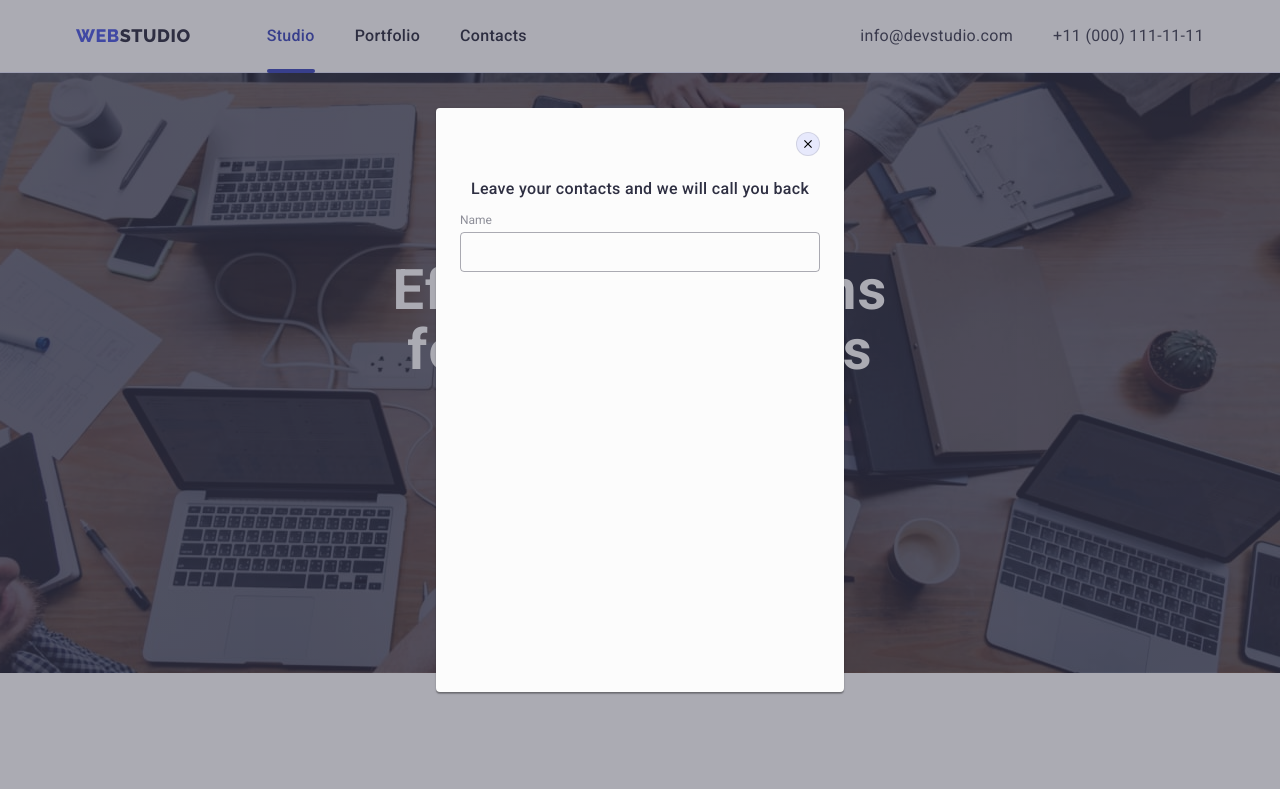
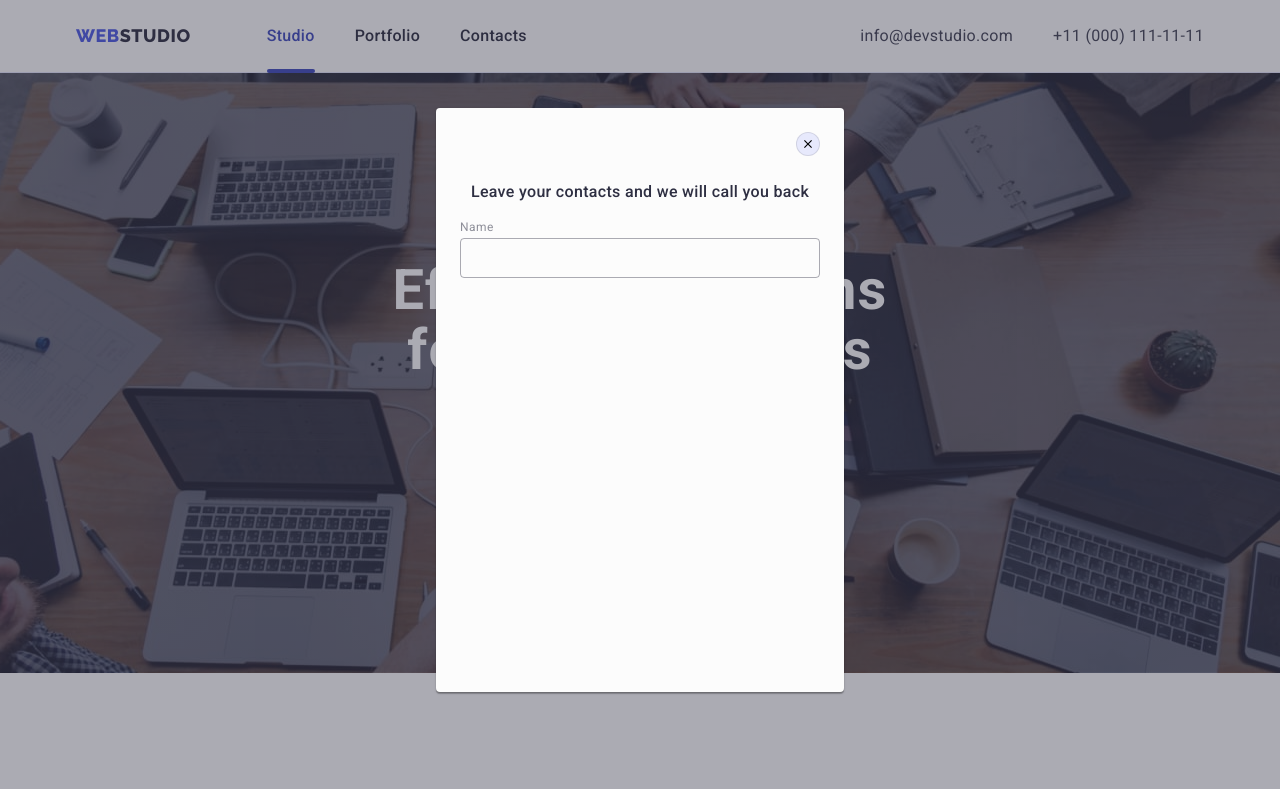
Before and after one commit to AlicjaSzamraj/goit-markup-hw-06, a plain HTML site: page index.html in a window 1280 px wide. Both pictures are taken after a click on the button "Order Service". Shown: the top 789 px of the page. Drawn offline with nearby package versions, Linux system fonts and the light colour scheme.

Commit message:
style for form

```diff
--- a/css/styles.css
+++ b/css/styles.css
@@ -555,7 +555,7 @@ img {
 .p-modal {
   font-weight: 500;
   font-size: 16px;
-  line-height: 1,5;
+  line-height: 1.5;
   text-align: center;
   letter-spacing: 0.02em;
   color: var(--dark_grey1);
@@ -566,8 +566,8 @@ img {
 }
 .contact-label {
   font-size: 12px;
-  line-height: 1,17;
-  letter-spacing: 0,04em;
+  line-height: 1.17;
+  letter-spacing: 0.04em;
   color: #8e8f99;
   display: block;
   margin-bottom: 4px;
@@ -584,7 +584,7 @@ img {
   padding-left: 38px;
   outline: transparent;
   transition: border-color 250ms cubic-bezier(0.4, 0, 0.2, 1);
-  }
+}
 .contact-input:hover {
   border-color: var(--blue1);
 }
```
